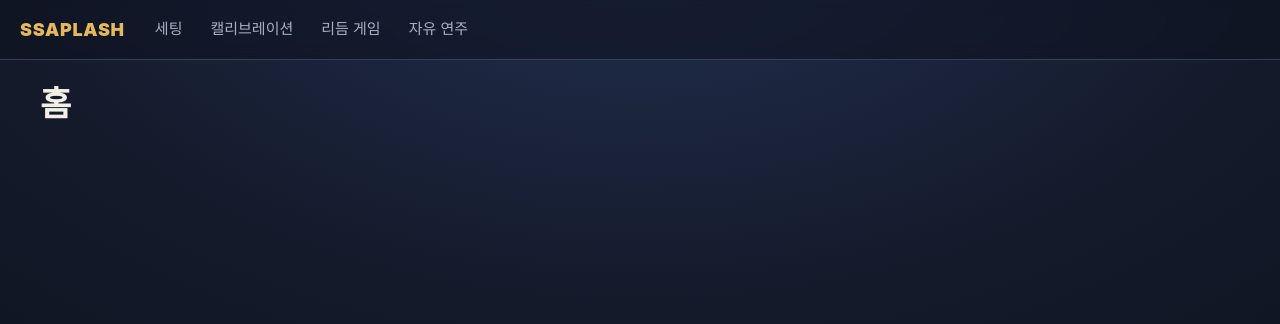
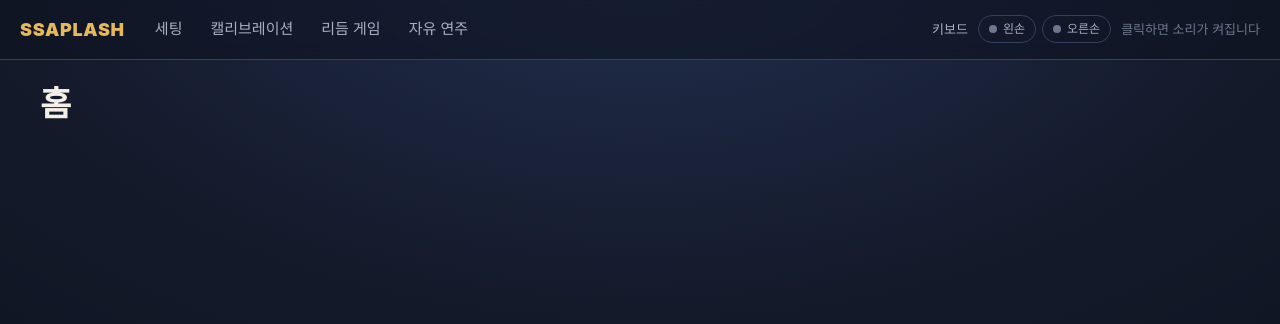
Before and after one commit to SSAPLASH/SSAPLASH, a React (Vite) app in the folder FE/: page / in a window 1280 px wide. Shown: the top 324 px of the page. Built offline with nearby package versions, Linux system fonts and the light colour scheme; a web font is replaced by a local one.

Commit message:
[S15P31A307-72] feat: 앱 셸 연결 상태 표시·디버그 오버레이 추가

```diff
--- a/FE/src/components/AppShell.tsx
+++ b/FE/src/components/AppShell.tsx
@@ -1,6 +1,31 @@
+import { useEffect, useState } from 'react';
 import { NavLink, Outlet } from 'react-router-dom';
+import { useLive } from '@/store/liveStore';
+import { useSettings } from '@/store/settingsStore';
+import { DebugOverlay } from './DebugOverlay';
+
+const SOURCE_LABEL: Record<string, string> = {
+  none: '키보드',
+  pointer: '포인터 모의 IMU',
+  ble: 'BLE 스틱',
+  websocket: 'WebSocket',
+};
 
 export function AppShell() {
+  const connected = useLive((s) => s.connected);
+  const sourceState = useLive((s) => s.sourceState);
+  const audioReady = useLive((s) => s.audioReady);
+  const sensorKind = useSettings((s) => s.sensorKind);
+  const [debug, setDebug] = useState(false);
+
+  useEffect(() => {
+    const onKey = (e: KeyboardEvent) => {
+      if (e.code === 'Backquote' && !(e.target instanceof HTMLInputElement)) setDebug((d) => !d);
+    };
+    window.addEventListener('keydown', onKey);
+    return () => window.removeEventListener('keydown', onKey);
+  }, []);
+
   return (
     <div className="shell">
       <header className="topbar">
@@ -13,8 +38,26 @@ export function AppShell() {
           <NavLink to="/play">리듬 게임</NavLink>
           <NavLink to="/free">자유 연주</NavLink>
         </nav>
+        <div className="topbar-right">
+          <span className="small dim">
+            {SOURCE_LABEL[sensorKind]}
+            {sensorKind !== 'none' && ' + 키보드'}
+            {sourceState === 'connecting' && ' · 연결 중'}
+            {sourceState === 'error' && ' · 오류'}
+          </span>
+          <div className="sticks" aria-label="스틱 연결 상태">
+            <span className={`stick ${connected[0] ? 'on' : ''}`}>
+              <span className="dot" />왼손
+            </span>
+            <span className={`stick ${connected[1] ? 'on' : ''}`}>
+              <span className="dot" />오른손
+            </span>
+          </div>
+          {!audioReady && <span className="small faint">클릭하면 소리가 켜집니다</span>}
+        </div>
       </header>
       <Outlet />
+      {debug && <DebugOverlay onClose={() => setDebug(false)} />}
     </div>
   );
 }
--- /dev/null
+++ b/FE/src/components/DebugOverlay.tsx
@@ -0,0 +1,55 @@
+// MONITOR-02 라이브 디버그의 로컬 미니 버전. ` 키로 토글.
+import { useEffect, useState } from 'react';
+import { subscribeTelemetry, type TelemetryRow } from '@/engine/telemetry';
+import { audioEngine } from '@/audio/AudioEngine';
+import { useLive } from '@/store/liveStore';
+
+export function DebugOverlay({ onClose }: { onClose: () => void }) {
+  const [rows, setRows] = useState<TelemetryRow[]>([]);
+  const pose = useLive((s) => s.pose);
+  useEffect(() => subscribeTelemetry(setRows), []);
+  const lat = audioEngine.latency();
+  const f = (v: number | null | undefined) => (v === null || v === undefined ? '–' : v.toFixed(1));
+  return (
+    <aside className="debug">
+      <div className="row" style={{ justifyContent: 'space-between', marginBottom: 6 }}>
+        <strong>텔레메트리 (최근 타격)</strong>
+        <button className="btn-ghost small" onClick={onClose}>
+          닫기 ( ` )
+        </button>
+      </div>
+      <div className="faint" style={{ marginBottom: 6 }}>
+        오디오 base {lat ? f(lat.baseLatencyMs) : '–'}ms · output {lat ? f(lat.outputLatencyMs) : '–'}ms · 자세 L{' '}
+        {pose[0].pitch.toFixed(0)}/{pose[0].yaw.toFixed(0)} R {pose[1].pitch.toFixed(0)}/{pose[1].yaw.toFixed(0)}
+      </div>
+      <table>
+        <thead>
+          <tr>
+            <th>패드</th>
+            <th>손</th>
+            <th>vel</th>
+            <th>수신</th>
+            <th>판정</th>
+            <th>오디오</th>
+            <th>Δ</th>
+            <th>결과</th>
+          </tr>
+        </thead>
+        <tbody>
+          {rows.map((r) => (
+            <tr key={r.hitId}>
+              <td>{r.pad ?? '(없음)'}</td>
+              <td>{r.stickId === 0 ? 'L' : 'R'}</td>
+              <td>{r.velocity}</td>
+              <td>{f(r.recvLagMs)}</td>
+              <td>{f(r.resolveLagMs)}</td>
+              <td>{f(r.audioLagMs)}</td>
+              <td>{r.deltaMs === undefined ? '–' : `${r.deltaMs > 0 ? '+' : ''}${r.deltaMs.toFixed(0)}`}</td>
+              <td>{r.judgement ?? ''}</td>
+            </tr>
+          ))}
+        </tbody>
+      </table>
+    </aside>
+  );
+}
```
